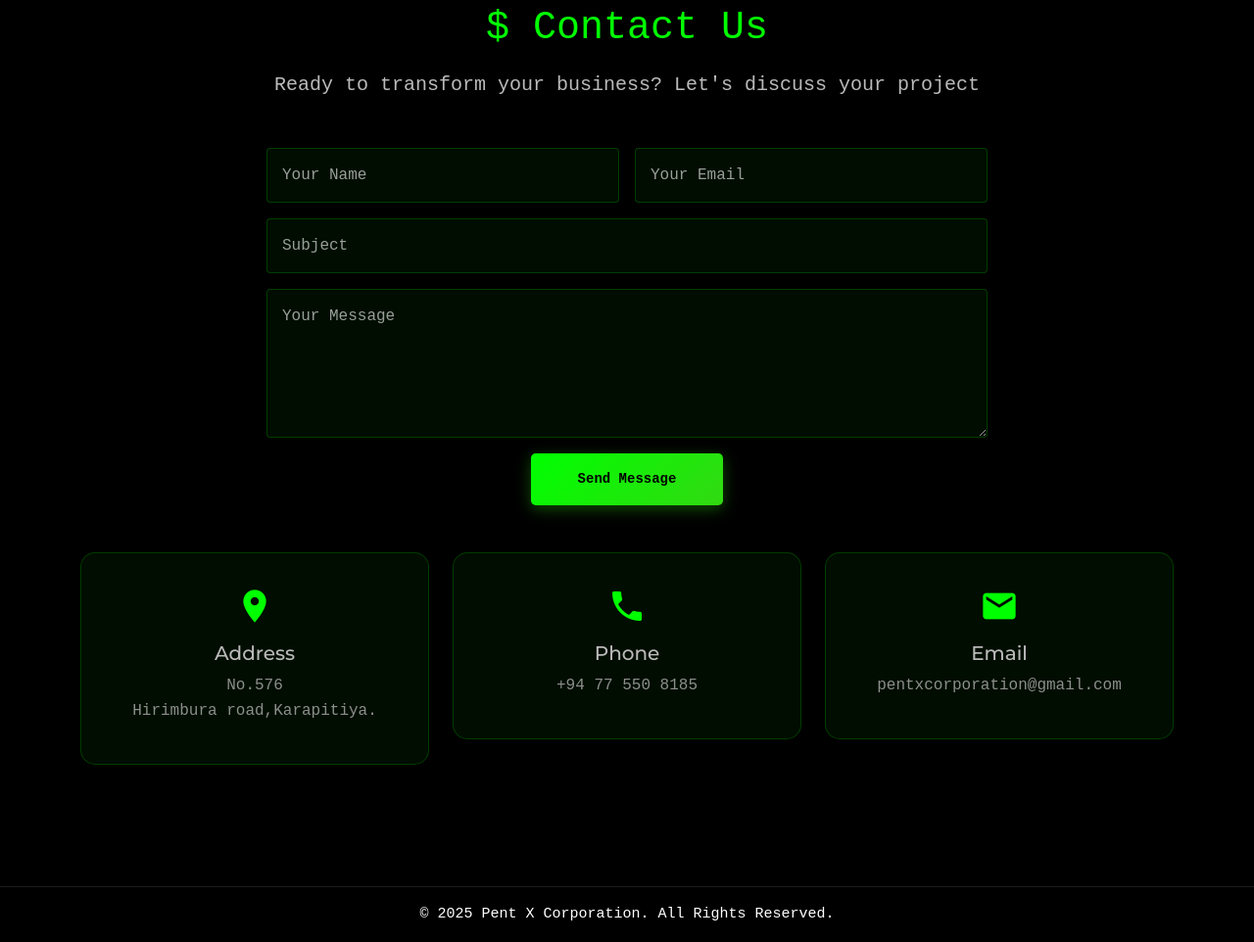
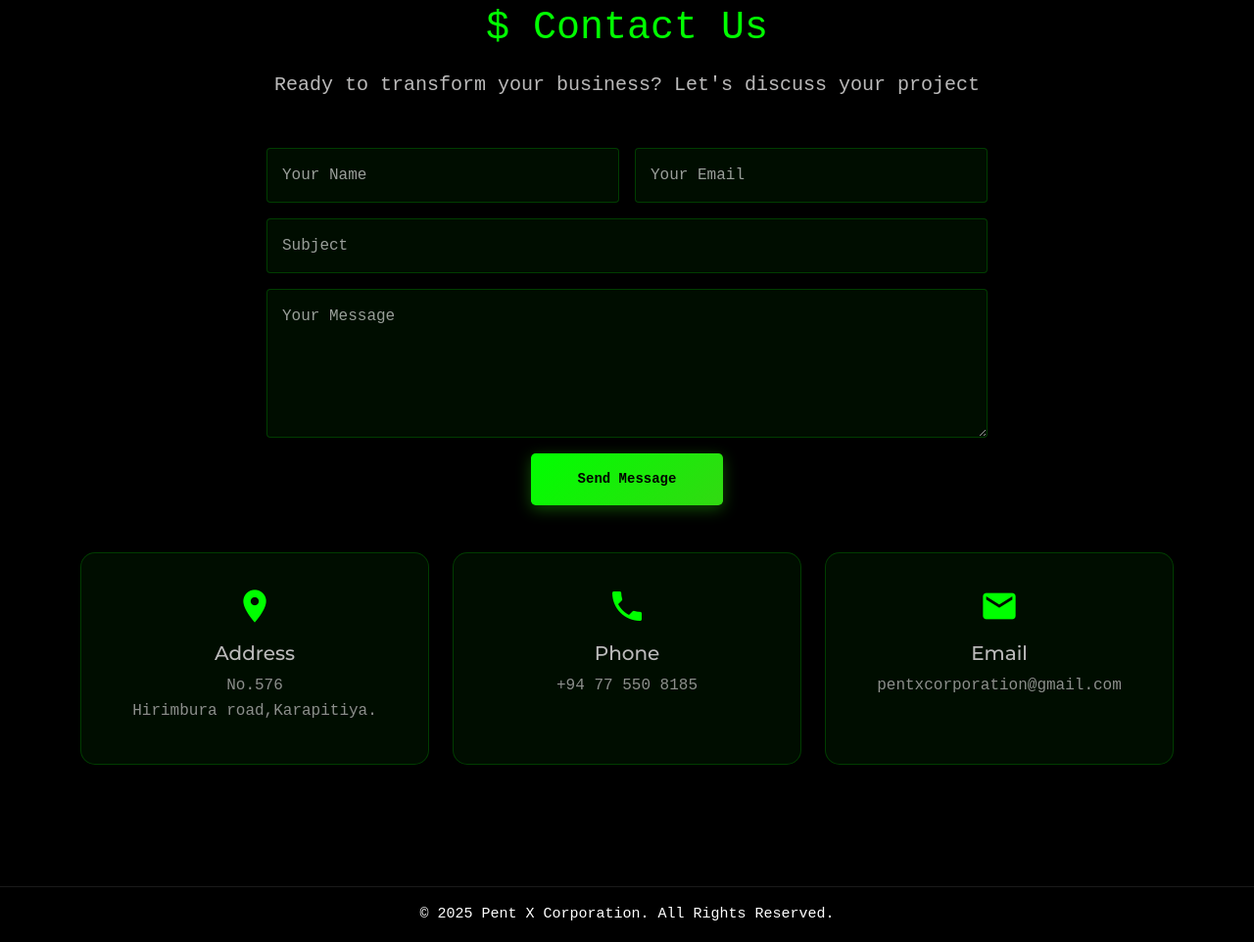
Before and after one commit to pentxlabs/pentxlabs.github.io, a plain HTML site: page index.html in a window 1280 px wide. Shown: the part 4224-5186 px from the top of the page at 98% size. Drawn offline with Linux system fonts and the light colour scheme; a script that the page names is missing.

Commit message:
Update index.html

```diff
--- a/index.html
+++ b/index.html
@@ -515,27 +515,26 @@
 
                     <div class="row mt-5">
                         <div class="col-lg-4 text-center mb-4">
-                            <div class="contact-info p-4" style="background: rgba(0, 255, 0, 0.05); border: 1px solid rgba(0, 255, 0, 0.2); border-radius: 15px;">
+                            <div class="contact-info p-4 h-100" style="background: rgba(0, 255, 0, 0.05); border: 1px solid rgba(0, 255, 0, 0.2); border-radius: 15px;">
                                 <i class="mdi mdi-map-marker" style="font-size: 2.5rem; color: #00ff00; margin-bottom: 15px;"></i>
                                 <h5 class="text-light mb-2">Address</h5>
                                 <p class="text-light opacity-75">No.576<br>Hirimbura road,Karapitiya.</p>
                             </div>
                         </div>
                         <div class="col-lg-4 text-center mb-4">
-                            <div class="contact-info p-4" style="background: rgba(0, 255, 0, 0.05); border: 1px solid rgba(0, 255, 0, 0.2); border-radius: 15px;">
+                            <div class="contact-info p-4 h-100" style="background: rgba(0, 255, 0, 0.05); border: 1px solid rgba(0, 255, 0, 0.2); border-radius: 15px;">
                                 <i class="mdi mdi-phone" style="font-size: 2.5rem; color: #00ff00; margin-bottom: 15px;"></i>
                                 <h5 class="text-light mb-2">Phone</h5>
                                 <p class="text-light opacity-75">+94 77 550 8185</p>
                             </div>
                         </div>
                         <div class="col-lg-4 text-center mb-4">
-                            <div class="contact-info p-4" style="background: rgba(0, 255, 0, 0.05); border: 1px solid rgba(0, 255, 0, 0.2); border-radius: 15px;">
+                            <div class="contact-info p-4 h-100" style="background: rgba(0, 255, 0, 0.05); border: 1px solid rgba(0, 255, 0, 0.2); border-radius: 15px;">
                                 <i class="mdi mdi-email" style="font-size: 2.5rem; color: #00ff00; margin-bottom: 15px;"></i>
                                 <h5 class="text-light mb-2">Email</h5>
                                 <p class="text-light opacity-75">pentxcorporation@gmail.com</p>
                             </div>
                         </div>
-                    </div>
                 </div>
             </section>
             <!-- End Contact -->
```
